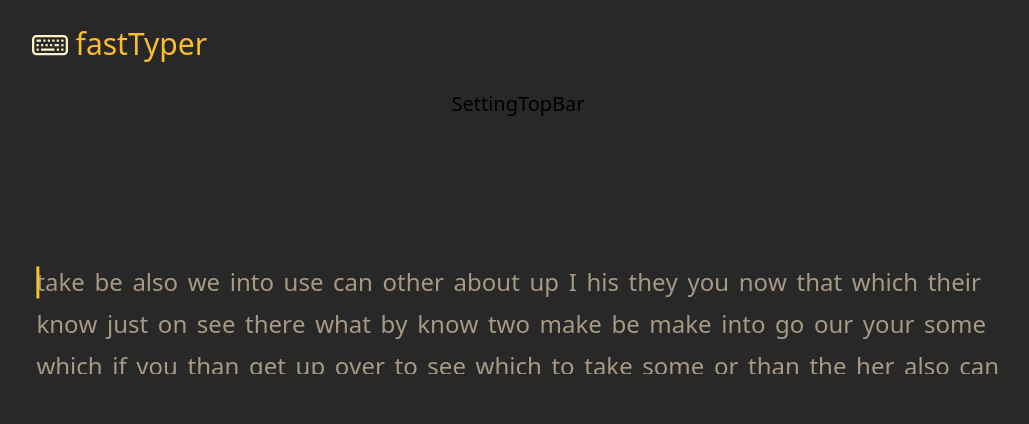
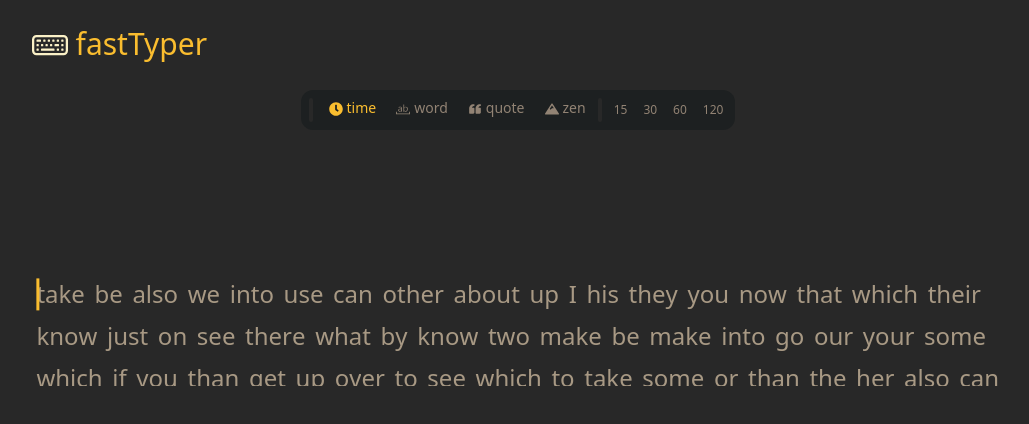
Before and after one commit to pinugit/fastTyper, a React (Vite) app: page / in a window 1280 px wide. Shown: the top 424 px of the page, without its empty margins (122-1151 px from the left). Built offline with nearby package versions, Linux system fonts and the light colour scheme.

Commit message:
created the basic structure of topbar

```diff
--- a/src/components/SettingTopBar.tsx
+++ b/src/components/SettingTopBar.tsx
@@ -1,5 +1,29 @@
+import { useState } from "react";
+import TimeMode from "./TimeMode";
+import TypingModes from "./TypingModes";
+
 const SettingTopBar = () => {
-  return <div>SettingTopBar</div>;
+  const [currentMode, setCurrentMode] = useState("time");
+  const handleModeChange = (mode: string) => {
+    setCurrentMode(mode);
+    console.log(currentMode);
+  };
+  return (
+    <div className="flex bg-primary-dark rounded-xl p-1 align-middle">
+      <div className="bg-primary h-6 w-1 m-1 rounded-sm"></div>
+      <TypingModes onModeChange={(mode) => handleModeChange(mode)} />
+      <div className="bg-primary h-6 w-1 m-1 rounded-sm"></div>
+      {currentMode === "time" ? (
+        <TimeMode />
+      ) : currentMode === "word" ? (
+        <div>word mode</div>
+      ) : currentMode === "quote" ? (
+        <div>quote mode</div>
+      ) : currentMode === "zen" ? (
+        <div>zen</div>
+      ) : null}
+    </div>
+  );
 };
 
 export default SettingTopBar;
--- /dev/null
+++ b/src/components/TimeMode.tsx
@@ -0,0 +1,14 @@
+const TimeMode = () => {
+  const timeModes = [15, 30, 60, 120];
+  return (
+    <div className="flex align-middle ">
+      {timeModes.map((mode, index) => (
+        <button className="px-2 text-xs text-gruv-gray bg-primary-dark hover:text-gruv-light-yello">
+          {mode}
+        </button>
+      ))}
+    </div>
+  );
+};
+
+export default TimeMode;
--- /dev/null
+++ b/src/components/TypingModes.tsx
@@ -0,0 +1,43 @@
+import React, { useEffect, useState } from "react";
+import { FaClock, FaMountain } from "react-icons/fa";
+import { VscWholeWord } from "react-icons/vsc";
+import { BiSolidQuoteLeft } from "react-icons/bi";
+
+interface props {
+  onModeChange: (mode: string) => void;
+}
+const TypingModes = ({ onModeChange }: props) => {
+  const [activeMode, setActiveMode] = useState("time");
+  const modes = [
+    { name: "time", icon: <FaClock className="bg-primary-dark" /> },
+    { name: "word", icon: <VscWholeWord className="bg-primary-dark" /> },
+    { name: "quote", icon: <BiSolidQuoteLeft className="bg-primary-dark" /> },
+    { name: "zen", icon: <FaMountain className="bg-primary-dark" /> },
+  ];
+
+  useEffect(() => {}, []);
+  const handleModeChange = (mode: string) => {
+    setActiveMode(mode);
+    onModeChange(mode);
+  };
+  return (
+    <div className="flex justify-evenly">
+      {modes.map((mode, index) => (
+        <button
+          key={index}
+          onClick={() => handleModeChange(mode.name)}
+          className={`flex align-middele text-sm bg-primary-dark  p-1 px-2 hover:text-gruv-light-gray ${
+            activeMode === mode.name
+              ? "text-gruv-light-yello"
+              : "text-gruv-gray"
+          }`}
+        >
+          <div className="text-sm p-1 bg-primary-dark">{mode.icon}</div>
+          {mode.name}
+        </button>
+      ))}
+    </div>
+  );
+};
+
+export default TypingModes;
```
